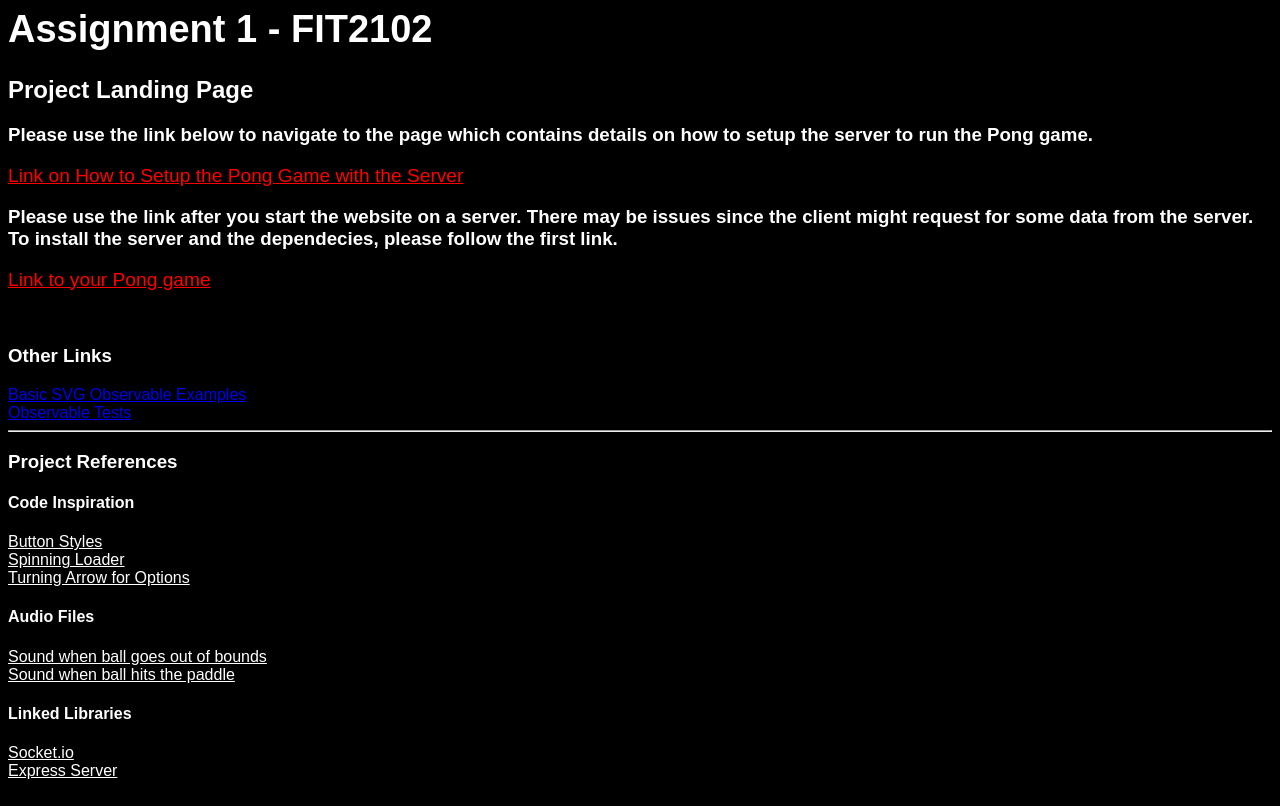
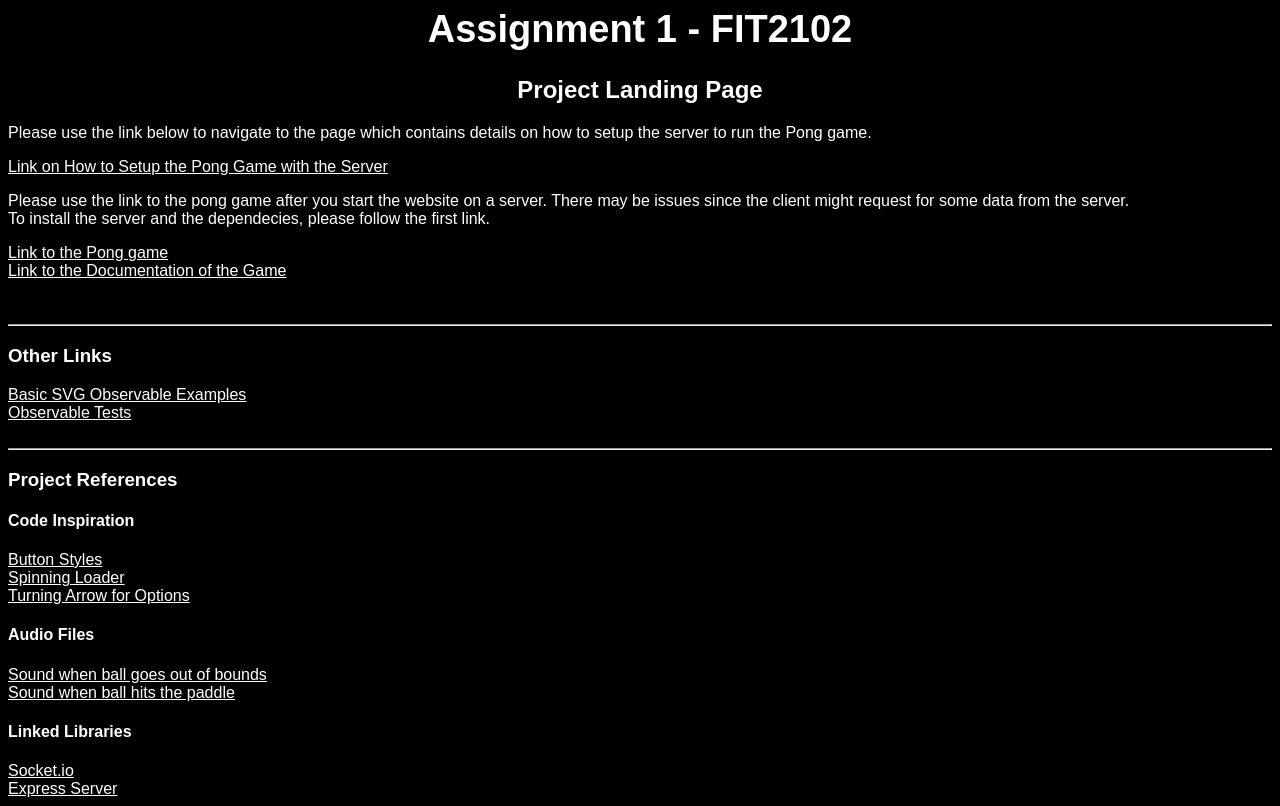
Before and after one commit to bhanukaManesha/distributed-ping-pong, a website: page public/index.html in a window 1280 px wide. Drawn offline with Linux system fonts and the light colour scheme.

Commit message:
Updated the Docs

```diff
--- a/public/index.html
+++ b/public/index.html
@@ -7,24 +7,25 @@
         <title>Project Landing Page</title>
     </head>
     <body>
-        <h1>Assignment 1 - FIT2102</h1>
-        <h2>Project Landing Page</h2>
-        <h3>Please use the link below to navigate to the page which contains details on how to setup the server to run the Pong game.</h3>
-        <a href="about.html#install" class="red_font">Link on How to Setup the Pong Game with the Server</a>
+        <h1 style="text-align:center">Assignment 1 - FIT2102</h1>
+        <h2 style="text-align:center">Project Landing Page</h2>
+        <p>Please use the link below to navigate to the page which contains details on how to setup the server to run the Pong game.</p>
+        <a href="about.html#install" class="white_font">Link on How to Setup the Pong Game with the Server</a>
         <p>
 
-        <h3>Please use the link after you start the website on a server. There may be issues since the client might request for some data from the server.<br>
-        To install the server and the dependecies, please follow the first link.</h3>
-        <a href="pong.html" class="red_font">Link to your Pong game</a><br>
-
+        <p>Please use the link to the pong game after you start the website on a server. There may be issues since the client might request for some data from the server.<br>
+        To install the server and the dependecies, please follow the first link.</p>
+        <a href="pong.html" class="white_font">Link to the Pong game</a><br>
+        <a href="about.html" class="white_font">Link to the Documentation of the Game</a><br>
 
         <br>
         <br>
 
+        <hr>
         <h3>Other Links</h3>
-        <a href="basicexamples.html">Basic SVG Observable Examples</a><br>
-        <a href="checklist.html">Observable Tests</a><br>
-
+        <a href="basicexamples.html" class="white_font">Basic SVG Observable Examples</a><br>
+        <a href="checklist.html" class="white_font">Observable Tests</a><br>
+        <br>
         <hr>
 
         <h3 >Project References </h3>
--- a/public/style.css
+++ b/public/style.css
@@ -158,7 +158,7 @@ i {
     100% { transform: rotate(360deg); }
   }
 
-.red_font{
-    color:red;
-    font-size: 1.2em;
+.white_font{
+    color:white;
+    font-size: 1em;
 }
```
Also changed, not shown: public/about.html (+2 -2 lines), public/pong.ts (+15 -2 lines), readme.txt (added).
